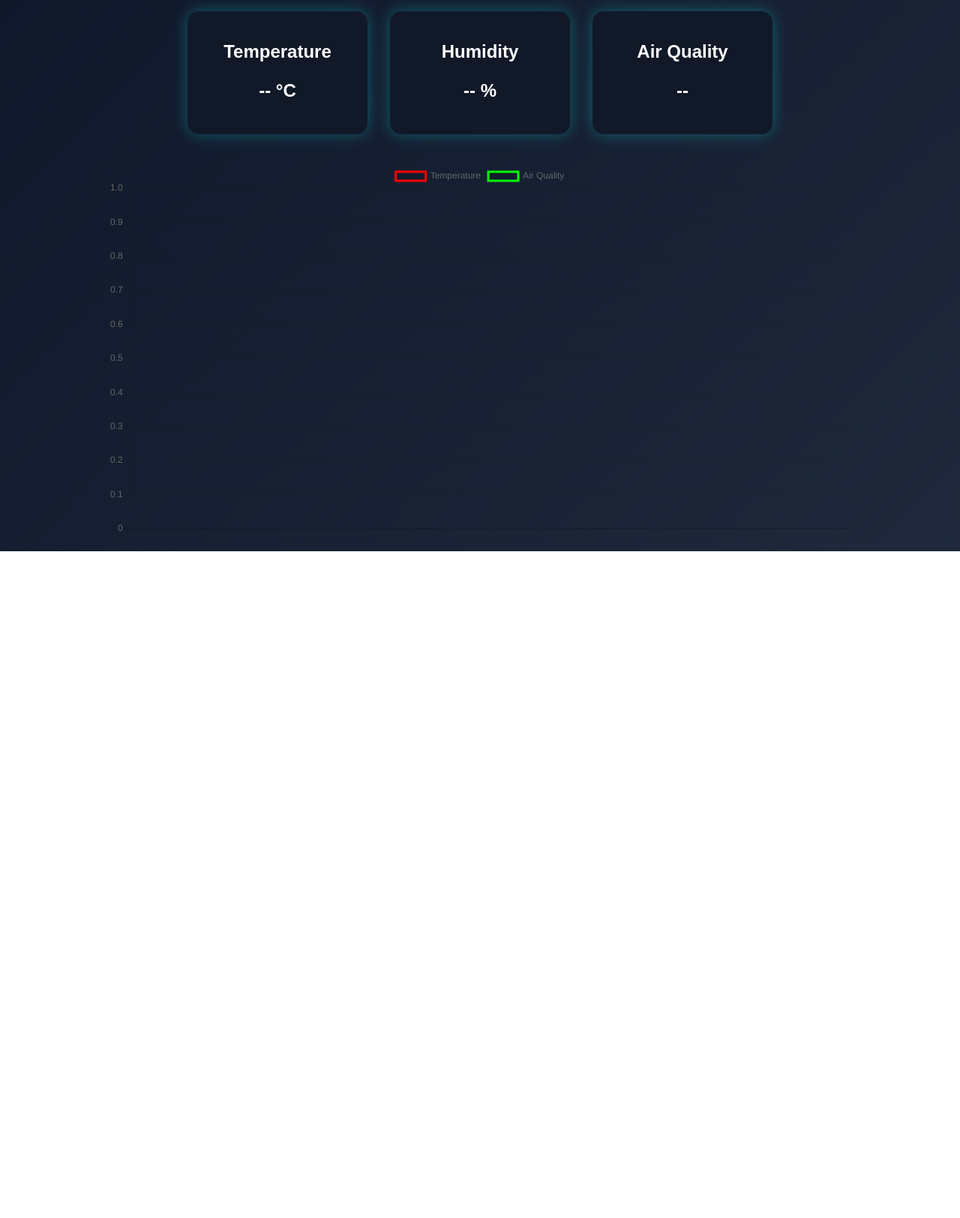
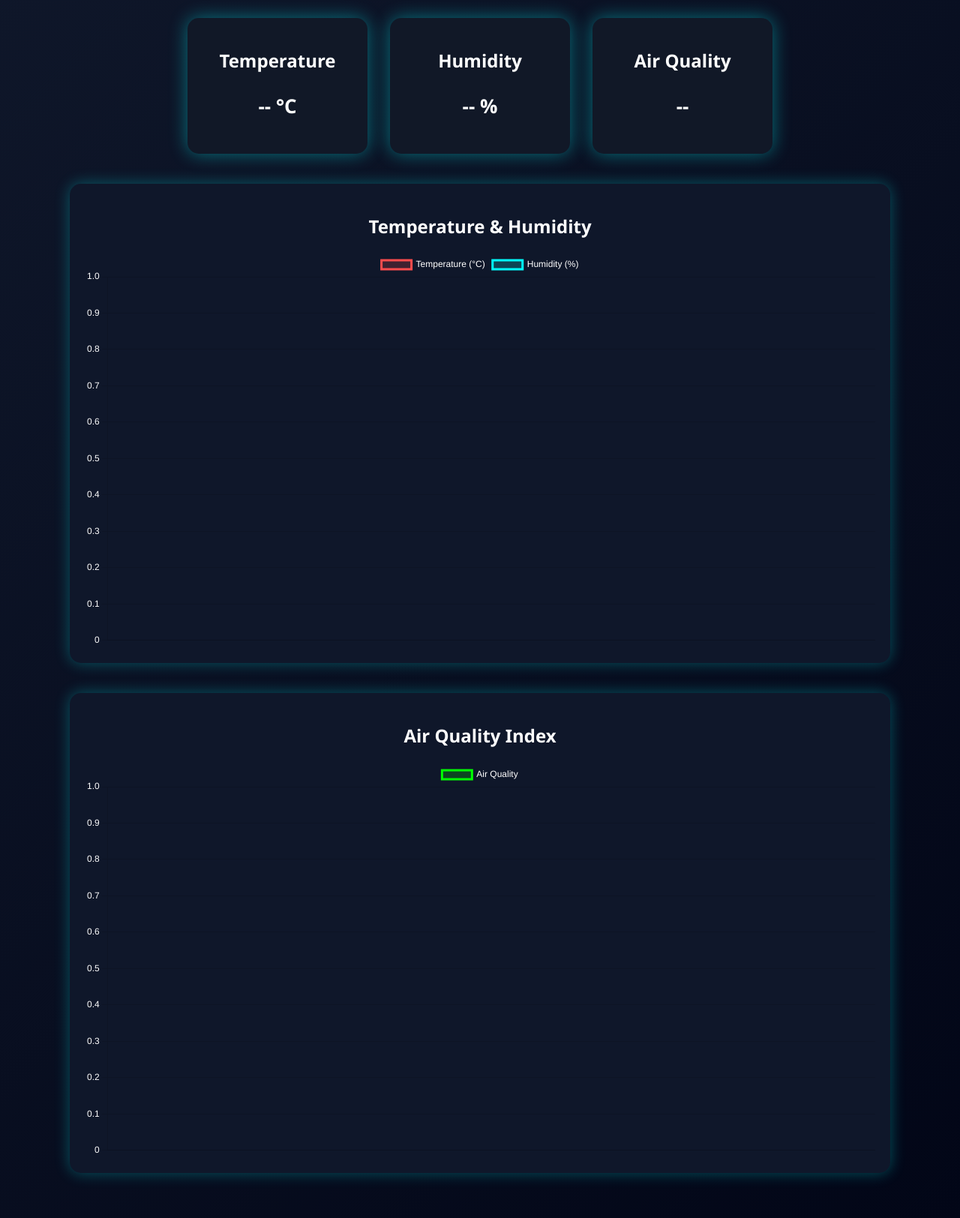
Before and after one commit to TAPANANSHUTRIPATHY/DBMS-Mini-Project, a plain HTML site: page frontend/index.html in a window 1280 px wide. Shown: the part 93-1717 px from the top of the page at 75% size. Before the commit the page ends 828 px from the top, so only its background shows below. Drawn offline with nearby package versions, Linux system fonts and the light colour scheme; no server answers.

Commit message:
version 2 commit

```diff
--- a/frontend/index.html
+++ b/frontend/index.html
@@ -1,14 +1,13 @@
-<!DOCTYPE html>
+<!doctype html>
 <html lang="en">
   <head>
-  <meta charset="UTF-8">
-  <meta name="viewport" content="width=device-width, initial-scale=1.0">
+    <meta charset="UTF-8" />
+    <meta name="viewport" content="width=device-width, initial-scale=1.0" />
     <title>IoT Environmental Dashboard</title>
-  <link rel="stylesheet" href="style.css">
+    <link rel="stylesheet" href="style.css" />
     <script src="https://cdn.jsdelivr.net/npm/chart.js"></script>
   </head>
   <body>
-
     <h1>Environmental Monitoring Dashboard</h1>
 
     <div class="cards">
@@ -29,10 +28,15 @@
     </div>
 
     <div class="chart-container">
-    <canvas id="chart"></canvas>
+      <h2>Temperature & Humidity</h2>
+      <canvas id="tempHumChart"></canvas>
+    </div>
+
+    <div class="chart-container">
+      <h2>Air Quality Index</h2>
+      <canvas id="airChart"></canvas>
     </div>
 
     <script src="script.js"></script>
-
   </body>
 </html>
--- a/frontend/script.js
+++ b/frontend/script.js
@@ -4,29 +4,65 @@ const tempEl = document.getElementById("temp");
 const humEl = document.getElementById("hum");
 const airEl = document.getElementById("air");
 
-const ctx = document.getElementById('chart').getContext('2d');
+const tempHumCtx = document.getElementById('tempHumChart').getContext('2d');
+const airCtx = document.getElementById('airChart').getContext('2d');
 
-const chart = new Chart(ctx, {
+const tempHumChart = new Chart(tempHumCtx, {
   type: 'line',
   data: {
     labels: [],
     datasets: [
       {
-        label: 'Temperature',
-        borderColor: 'red',
+        label: 'Temperature (°C)',
+        borderColor: '#ff4d4d',
+        backgroundColor: 'rgba(255,77,77,0.2)',
         data: [],
-        fill: false
+        tension: 0.4
       },
       {
-        label: 'Air Quality',
-        borderColor: 'lime',
+        label: 'Humidity (%)',
+        borderColor: '#00ffff',
+        backgroundColor: 'rgba(0,255,255,0.2)',
         data: [],
-        fill: false
+        tension: 0.4
       }
     ]
   },
   options: {
-    responsive: true
+    responsive: true,
+    plugins: {
+      legend: { labels: { color: "white" } }
+    },
+    scales: {
+      x: { ticks: { color: "white" } },
+      y: { ticks: { color: "white" } }
+    }
+  }
+});
+
+const airChart = new Chart(airCtx, {
+  type: 'line',
+  data: {
+    labels: [],
+    datasets: [
+      {
+        label: 'Air Quality',
+        borderColor: '#00ff00',
+        backgroundColor: 'rgba(0,255,0,0.2)',
+        data: [],
+        tension: 0.4
+      }
+    ]
+  },
+  options: {
+    responsive: true,
+    plugins: {
+      legend: { labels: { color: "white" } }
+    },
+    scales: {
+      x: { ticks: { color: "white" } },
+      y: { ticks: { color: "white" } }
+    }
   }
 });
 
@@ -45,14 +81,20 @@ async function fetchHistory() {
   const res = await fetch(`${API_URL}/history`);
   const data = await res.json();
 
-  chart.data.labels = data.map(d =>
+  const labels = data.map(d =>
     new Date(d.created_at).toLocaleTimeString()
   );
 
-  chart.data.datasets[0].data = data.map(d => d.temperature);
-  chart.data.datasets[1].data = data.map(d => d.air_quality);
+  tempHumChart.data.labels = labels;
+  airChart.data.labels = labels;
 
-  chart.update();
+  tempHumChart.data.datasets[0].data = data.map(d => d.temperature);
+  tempHumChart.data.datasets[1].data = data.map(d => d.humidity);
+
+  airChart.data.datasets[0].data = data.map(d => d.air_quality);
+
+  tempHumChart.update();
+  airChart.update();
 }
 
 setInterval(() => {
--- a/frontend/style.css
+++ b/frontend/style.css
@@ -1,14 +1,15 @@
 body {
-  background: linear-gradient(135deg, #0f172a, #1e293b);
+  background: linear-gradient(135deg, #0f172a, #020617);
   color: white;
-  font-family: Arial, sans-serif;
+  font-family: 'Segoe UI', sans-serif;
   text-align: center;
   margin: 0;
   padding: 20px;
 }
 
 h1 {
-  margin-bottom: 30px;
+  margin-bottom: 40px;
+  font-size: 28px;
 }
 
 .cards {
@@ -23,15 +24,24 @@ h1 {
   padding: 20px;
   border-radius: 15px;
   width: 200px;
-  box-shadow: 0 0 20px rgba(0, 255, 255, 0.3);
+  box-shadow: 0 0 25px rgba(0, 255, 255, 0.4);
+  transition: 0.3s;
+}
+
+.card:hover {
+  transform: scale(1.05);
 }
 
 .card p {
-  font-size: 24px;
+  font-size: 26px;
   font-weight: bold;
 }
 
 .chart-container {
-  width: 80%;
-  margin: auto;
+  width: 85%;
+  margin: 40px auto;
+  background: #0f172a;
+  padding: 20px;
+  border-radius: 15px;
+  box-shadow: 0 0 20px rgba(0, 255, 255, 0.3);
 }
```
Lines whose indentation alone changed are shown as unchanged.
